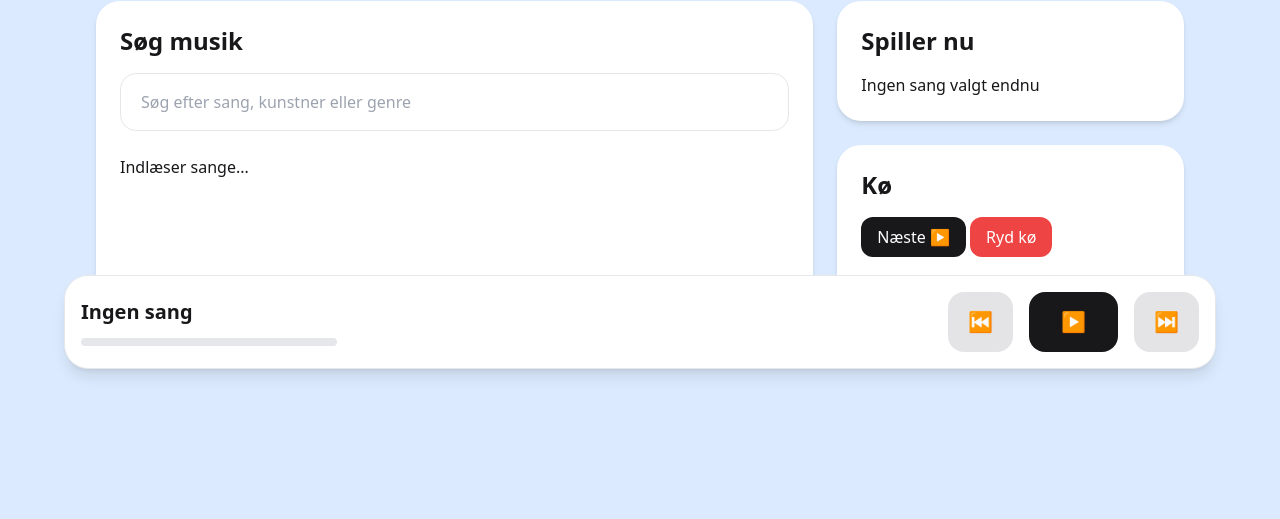
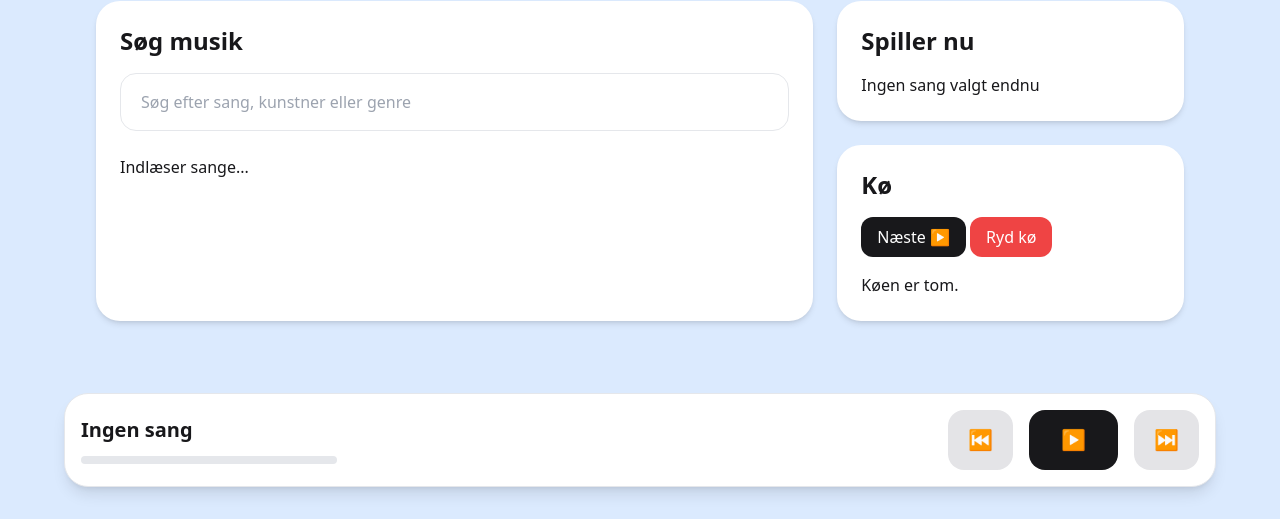
Before and after one commit to ahmad01-git/SemesterProjekt-ITA-F26V, a website: page frontend/index.html in a window 1280 px wide. Shown: the part 399-918 px from the top of the page. Before the commit the page ends 800 px from the top, so only its background shows below. Drawn offline with nearby package versions, Linux system fonts and the light colour scheme; no server answers.

Commit message:
forbedring

```diff
--- a/frontend/index.html
+++ b/frontend/index.html
@@ -74,7 +74,7 @@
   </section>
 
   <!-- PLAYER BAR -->
-<div class="fixed bottom-8 left-0 w-full px-8">
+<div class="max-w-6xl mx-auto mt-6">
 
   <div class="max-w-6xl mx-auto bg-white border rounded-3xl p-4 shadow-lg flex items-center justify-between">
 
```
